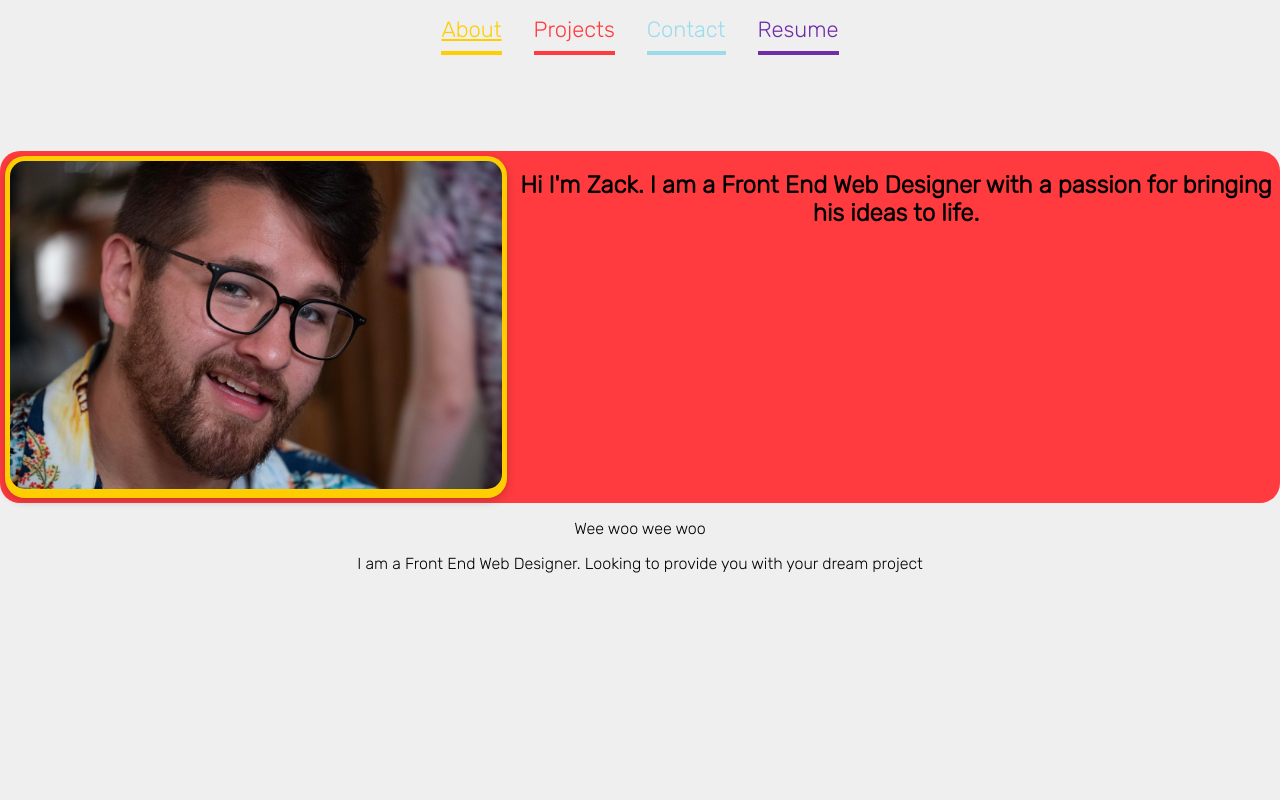
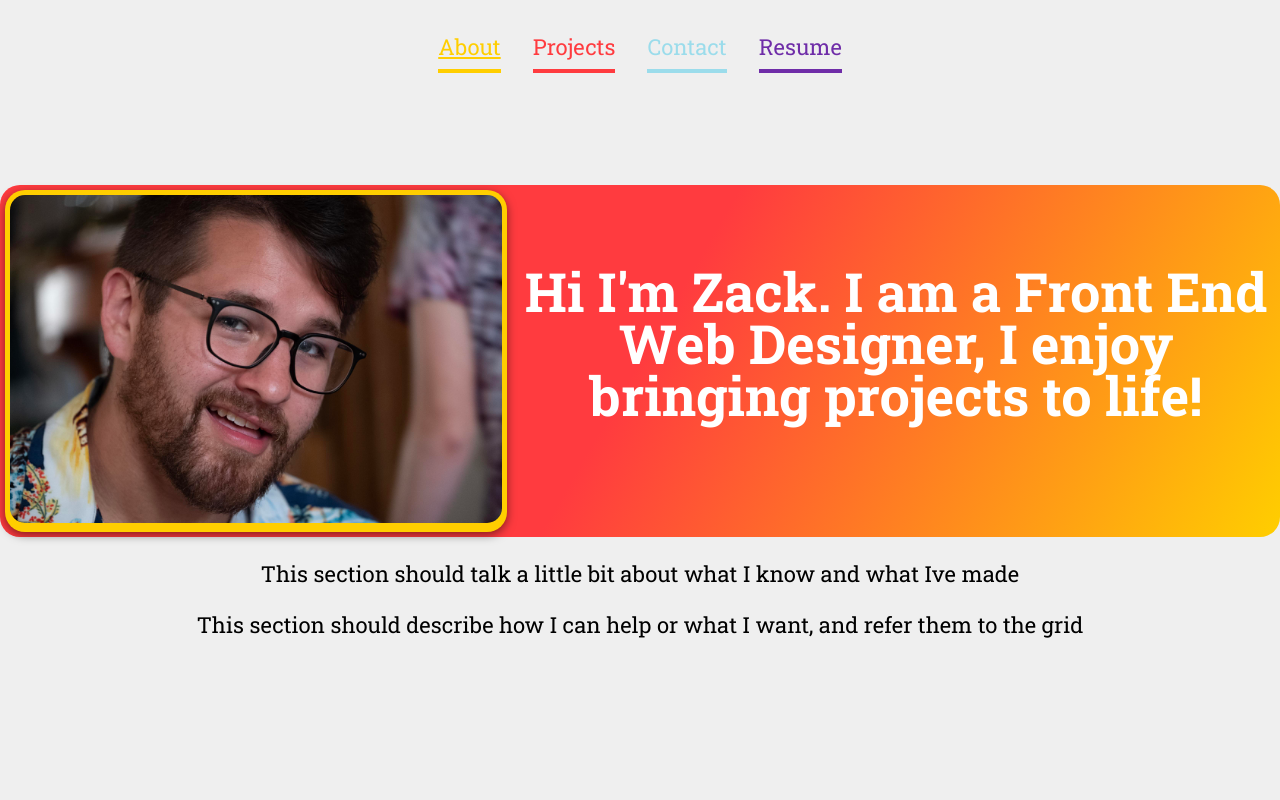
Before and after one commit to thezrbauer/Front_End_Portfolio, a React (Create React App) app in the folder portfolio/: page / in a window 1280 px wide. Shown: the top 800 px of the page. Built offline with nearby package versions, Linux system fonts and the light colour scheme.

Commit message:
working on face

```diff
--- a/portfolio/public/index.html
+++ b/portfolio/public/index.html
@@ -11,11 +11,8 @@
     />
     <link rel="apple-touch-icon" href="%PUBLIC_URL%/logo192.png" />
     <link rel="preconnect" href="https://fonts.googleapis.com">
-<link rel="preconnect" href="https://fonts.gstatic.com" crossorigin>
-<link href="https://fonts.googleapis.com/css2?family=Nunito:wght@300&display=swap" rel="stylesheet">
-<link rel="preconnect" href="https://fonts.googleapis.com">
-<link rel="preconnect" href="https://fonts.gstatic.com" crossorigin>
-<link href="https://fonts.googleapis.com/css2?family=Nunito:wght@300&family=Rubik:ital,wght@0,300;1,400;1,800&display=swap" rel="stylesheet">
+    <link rel="preconnect" href="https://fonts.gstatic.com" crossorigin>
+    <link href="https://fonts.googleapis.com/css2?family=Roboto+Slab:wght@300;400;700;900&display=swap" rel="stylesheet">
     <!--
       manifest.json provides metadata used when your web app is installed on a
       user's mobile device or desktop. See https://developers.google.com/web/fundamentals/web-app-manifest/
--- a/portfolio/src/App.css
+++ b/portfolio/src/App.css
@@ -18,12 +18,13 @@
 
 .App {
   text-align: center;
-  font-family: 'Nunito', sans-serif;
-  font-family: 'Rubik', sans-serif;
+  font-family: 'Roboto Slab', serif;
   background-color: var(--neutral);
-  font-style:"Rubik"
 }
 
+h1 {
+  font-weight:700;
+}
 /* Navbar */
 .nav {
   display:flex;
@@ -33,7 +34,7 @@
 }
 
 .nav-itm{
-  margin:1rem;
+  margin:2rem 1rem;
   font-size:22px;
   padding-bottom:.5rem;
 }
@@ -93,33 +94,38 @@ grid-template-columns: repeat(5, 1fr)
 .grid-1 {
   z-index: 2;
   grid-area:1/6/4/1;
-  background-color: var(--watermelon);
+  background-image: linear-gradient(120deg,var(--watermelon),var(--watermelon),var(--sunflower) );
   border-radius: 20px;
 }
 
 
 .grid-2 {
   z-index: 3;
-  margin:15px;
   border-radius: 20px;
   grid-area:2/1/6/3;
+  box-shadow: 0 3px 10px rgba(5, 2, 2, 0.5);
   background-color: var(--sunflower);
-  box-shadow: 0 3px 10px rgb(0 0 0 / 0.2);
-  margin-top:-3rem;
+  margin:-3.4rem .5rem;
 }
 .grid-3 {
   z-index: 3;
   grid-area:4/6/6/3;
+  font-size:22px;
+
 }
 
 .grid-4{
+  font-size:26px;
+  padding:.2rem;
   z-index:4;
   grid-area:4/3/1/6;
+  color:white;
+  line-height: 52px;
 }
 
 /* Hero Grid responsive */
 
-@media only screen and (max-width: 1450px) {
+@media only screen and (max-width: 1600px) {
 img {height:auto;}
 
 .grid-area{
@@ -135,54 +141,43 @@ width:100%;
 }
 
 .grid-3 {grid-area:2/6/3/1;}
-.grid-4 {grid-area: 1/6/1/3;}
+.grid-4 {
+  font-size:36px;
+  margin-top:2rem;
+  grid-area: 1/6/1/3;}
 
 }
 
-@media only screen and (max-width: 850px) {
+@media only screen and (max-width: 1200px) {
+  .grid-4 {
+    font-size:24px;
+    padding:1rem auto;
+    margin:0;
+  }
+}
+
+
+@media only screen and (max-width: 950px) {
   img {height:100%}
+
+
 
   .grid-1 {grid-area:1/6/1/1;}
 
   .grid-2 {
     grid-area:2/6/4/1;
     margin:5px;
+
   }
 
   .grid-3 {grid-area:4/6/4/1;}
-  .grid-4 {grid-area: 1/6/1/1;}
+  .grid-4 {
+    font-size:34px;
+    grid-area: 1/6/1/1;}
 }
 
 
 
-/*
-  .grid-area {
-    height:50rem;
-    grid-template-rows: repeat(5, 1fr);
-grid-template-columns: repeat(5, 1fr)
-  }
-
-  .grid-1 {
-    z-index:1;
-    grid-area:2/5/4/1;
-  }
-
-
-  .grid-2 {
-    z-index:2;
-    grid-area:1/5/1/1;
-  }
-  .grid-3 {
-    z-index:2;
-    grid-area:3/3/3/3;
-  }
-
-  .grid-4{
-    z-index:4;
-    grid-area:4/4/4/4;
-  }
-
-} */
 
 @media only screen and (max-width: 1000px) {
 
@@ -194,13 +189,6 @@ grid-template-columns: repeat(5, 1fr)
 
 
 
-.intro-text {
-  color:var(--neutral);
-  font-size:17px;
-  font-weight: 800;
-
-}
-
 
 
 
@@ -209,7 +197,7 @@ grid-template-columns: repeat(5, 1fr)
 
 .project-grid {
   display:grid;
-  margin:5rem auto;
+
   justify-content: center;
   align-items: center;
   grid-template-columns: repeat(3,200px);
--- a/portfolio/src/App.js
+++ b/portfolio/src/App.js
@@ -21,11 +21,11 @@ function App() {
               <img src={hero} alt="Photo of subject"></img>
               </div>
             <div className="grid-3">
-              <p>Wee woo wee woo</p>
-              <p>I am a Front End Web Designer. Looking to provide you with your dream project</p>
+              <p>This section should talk a little bit about what I know and what Ive made</p>
+              <p>This section should describe how I can help or what I want, and refer them to the grid </p>
             </div>
             <div className="grid-4">
-              <h1>Hi I'm Zack. I am a Front End Web Designer with a passion for bringing his ideas to life.</h1>
+              <h1>Hi I'm Zack. I am a Front End Web Designer, I enjoy bringing projects to life!</h1>
 
               </div>
           </div>
@@ -46,6 +46,8 @@ function App() {
         <section className="section-a">
           <div className="contact">Contact Stuff With Icons</div>
         </section>
+
+
         <footer></footer>
       </div>
       </div>
```
Also changed, not shown: portfolio/src/images/45degreee_fabric.png (added).
